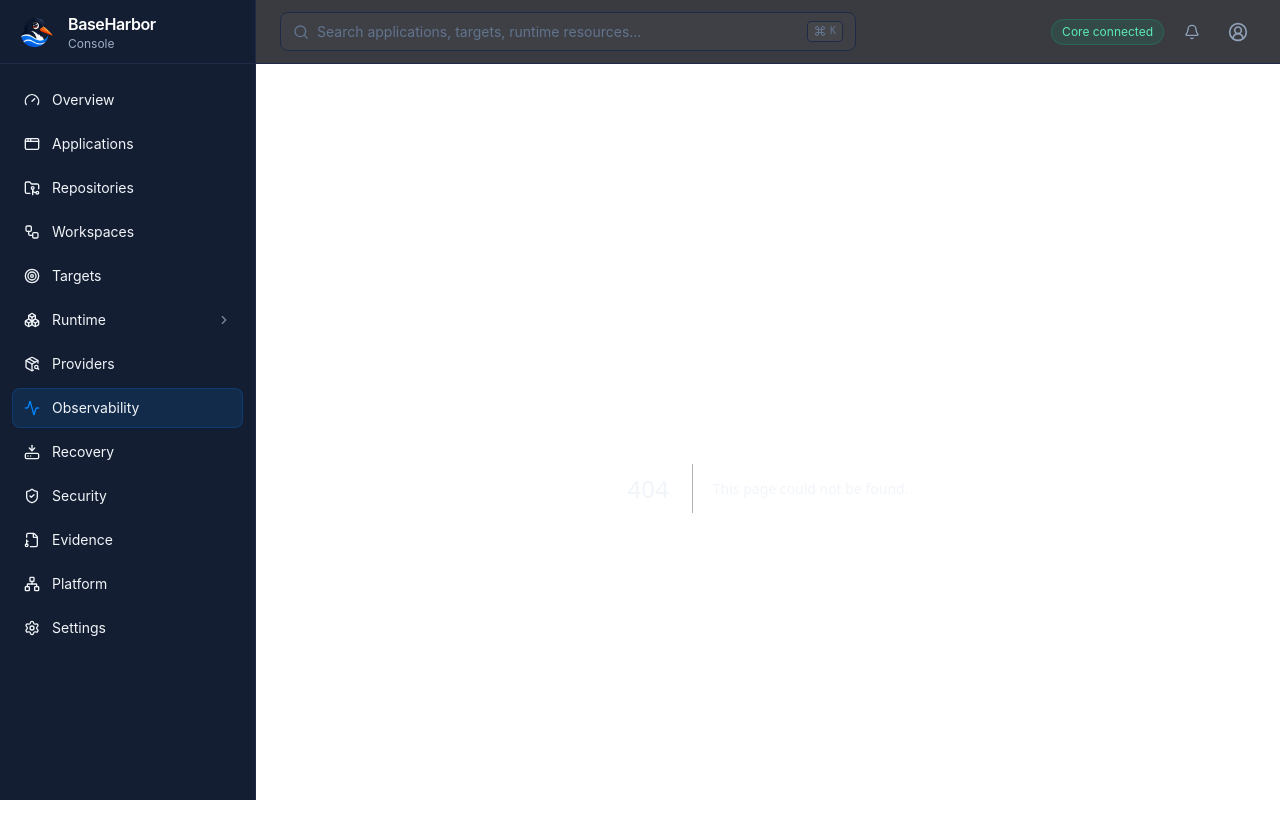
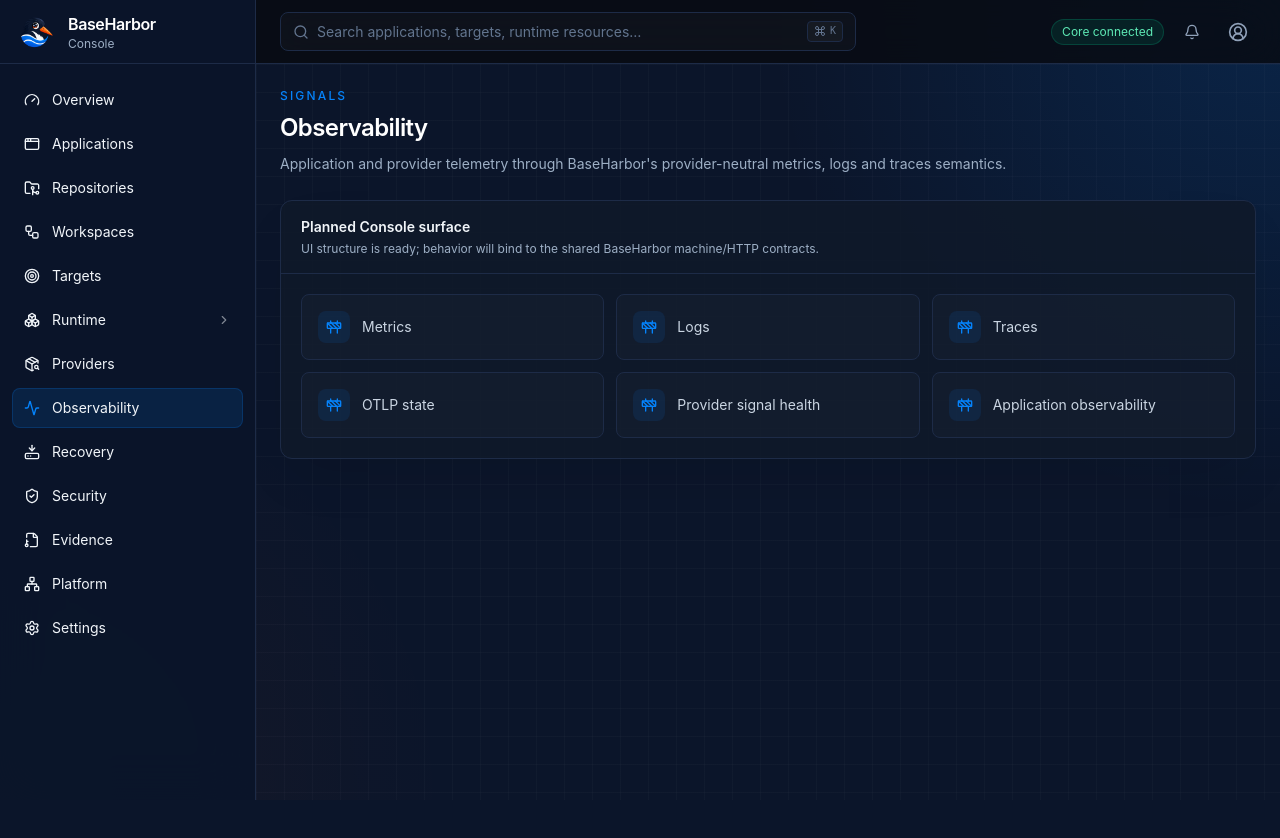
Before and after one commit to mcpdev80/baseharbor-console, a Next.js app: page /observability in a window 1280 px wide. Before the commit this address had no page. Shown: the top 838 px of the page. After the commit the page ends 800 px from the top, so only its background shows below. Built offline with nearby package versions, Linux system fonts and the light colour scheme.

Commit message:
feat: add BaseHarbor Console product surfaces

```diff
--- /dev/null
+++ b/src/app/observability/page.tsx
@@ -0,0 +1,4 @@
+import { SectionPage } from "@/components/section/section-page";
+export default function Page() {
+  return <SectionPage eyebrow="Signals" title="Observability" description="Application and provider telemetry through BaseHarbor's provider-neutral metrics, logs and traces semantics." capabilities={["Metrics","Logs","Traces","OTLP state","Provider signal health","Application observability"]} />;
+}
```
